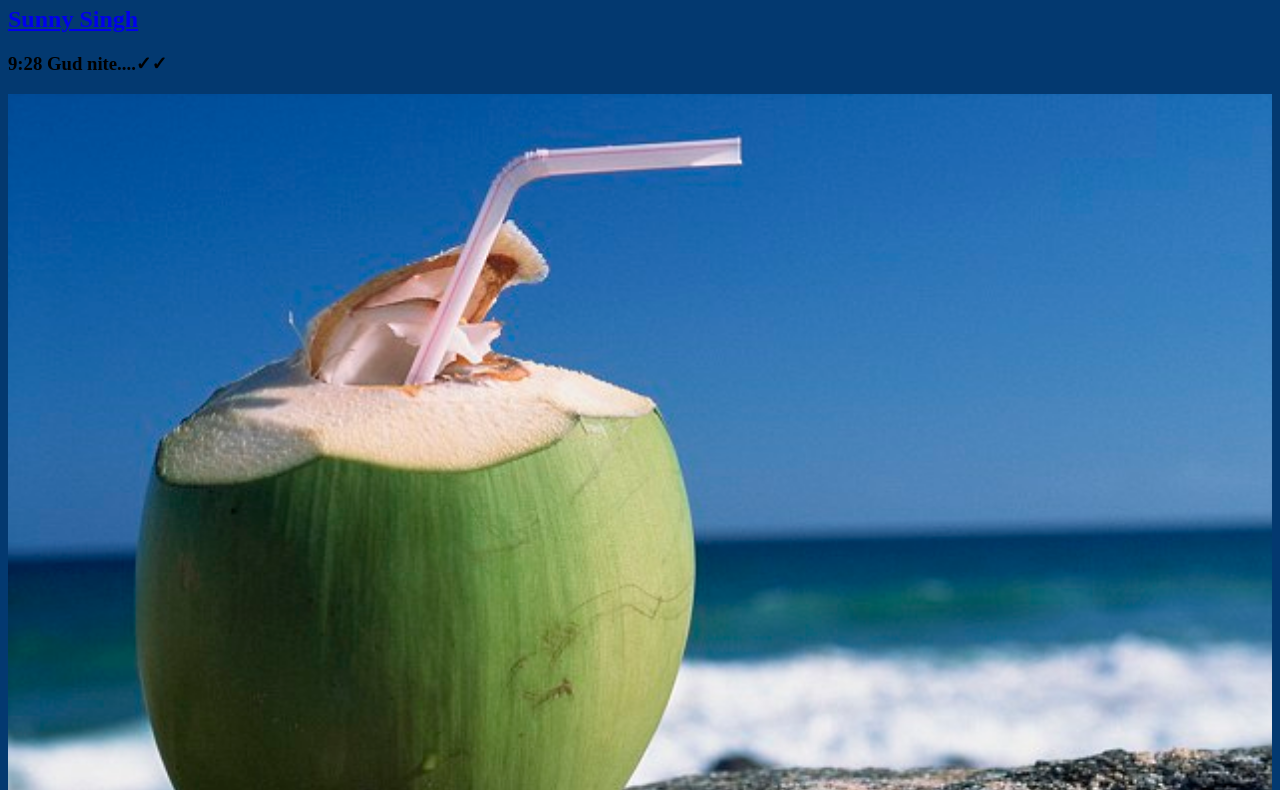
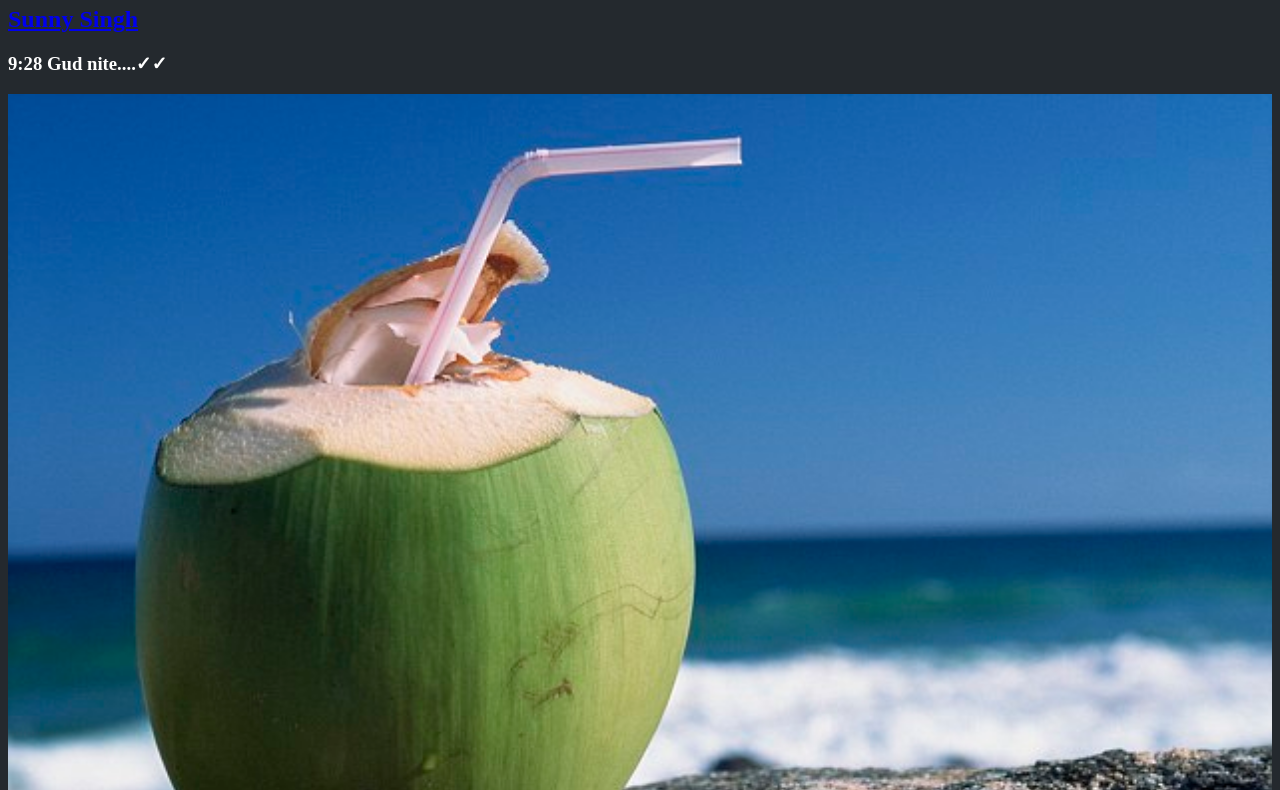
Before and after one commit to sunnysinghdev/sunnysinghdev.github.io, a plain HTML site: page index.html in a window 1280 px wide. Shown: the part 60-850 px from the top of the page. Drawn offline with Linux system fonts and the light colour scheme.

Commit message:
Update index.html

```diff
--- a/index.html
+++ b/index.html
@@ -8,7 +8,7 @@
 	<link rel="shortcut icon" type="image/x-icon" href="favicon.ico">
         <link rel="icon" type="image/x-icon" href="favicon.ico">
 </head>
-<body style="background-color:#033970;">
+<body style="background-color:#24292e;" text="white">
 <h1>sunnysinghdev.com</h1>
 <h2><a href="http://sunnysinghvpcoe.wixsite.com/myportfolio">Sunny Singh</a></h2>
 <h3>9:28 Gud nite....✓✓</h3>
```
